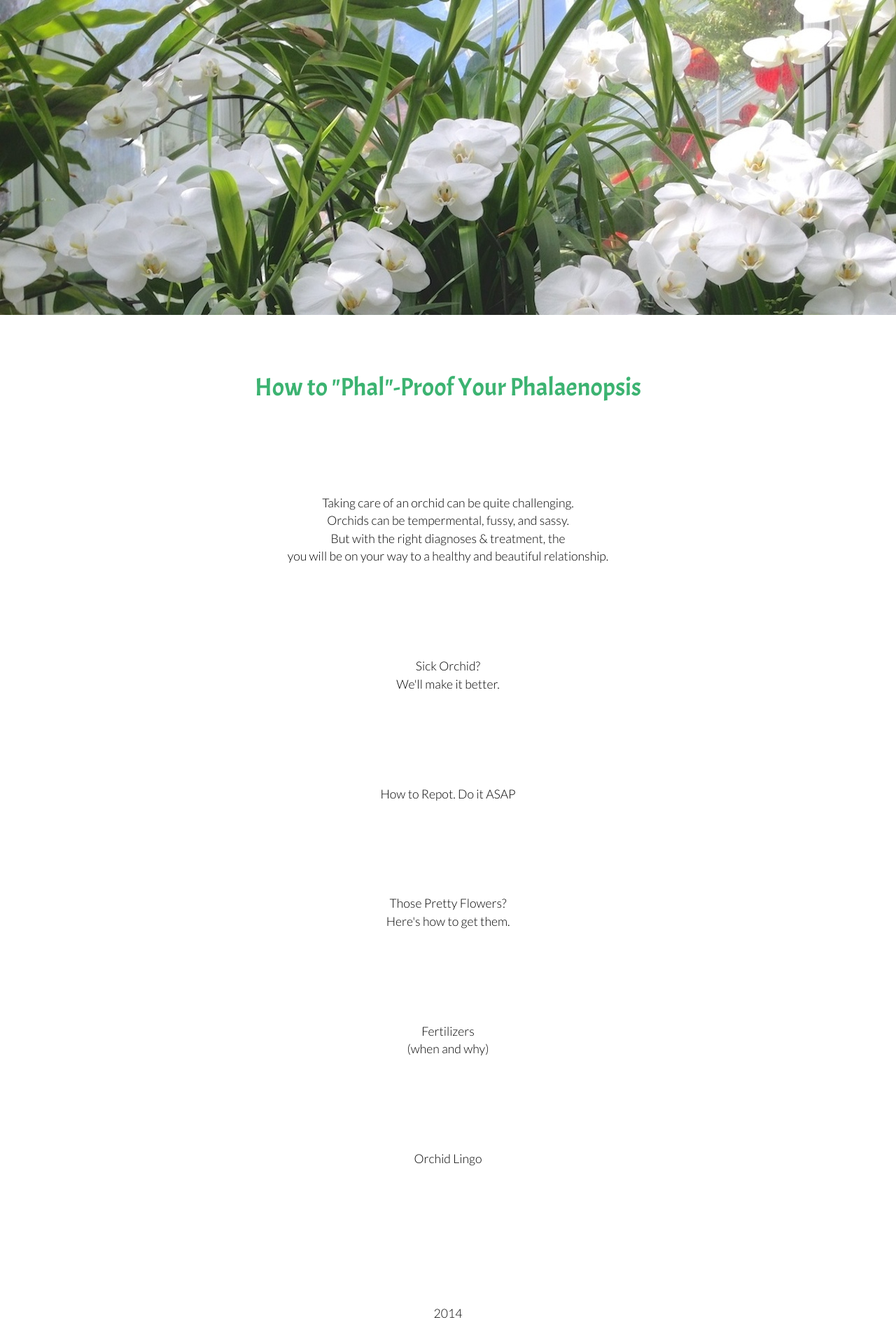
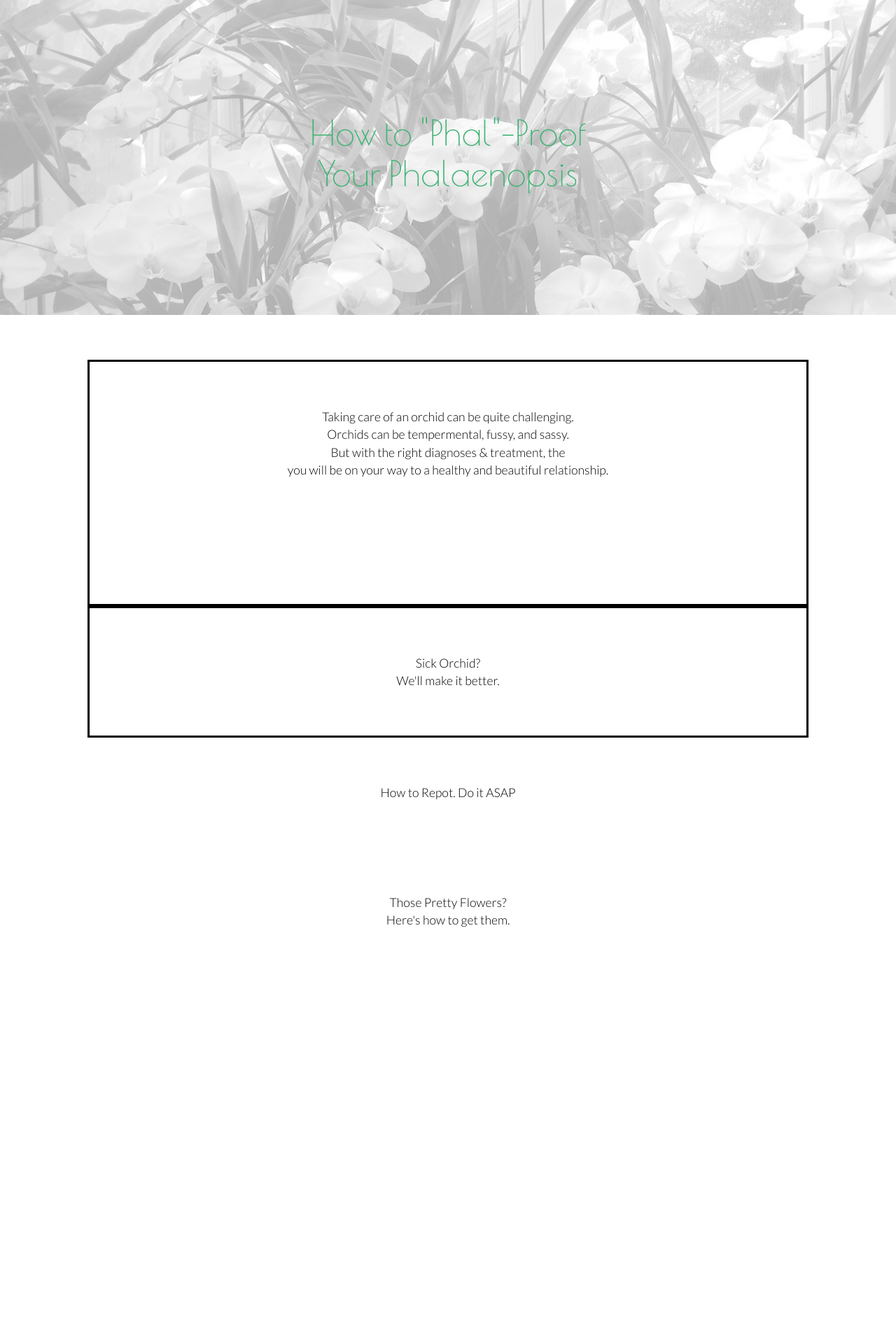
Before and after one commit to rachellee/orchidcare, a Jekyll site: the page built from index.html, in a window 1280 px wide. Shown: the top 1909 px of the page at 70% size. Built offline with Jekyll 4.4.1, drawn with Linux system fonts in a browser that asks for light colours; the list of posts is cut into pages by our own code; comment, search, counter and statistics services are not loaded.

Commit message:
updating image and header

```diff
--- a/_layouts/default.html
+++ b/_layouts/default.html
@@ -12,12 +12,14 @@
   <!--[if lt IE 9]> <script src="//html5shiv.googlecode.com/svn/trunk/html5.js" type="text/javascript"></script><![endif]-->
 </head>
 
-<div id = "orchid-image">
-  <img src="/images/img_1652copy.jpg" class="white_orchid">
-</div>
+<div class="top">
+  <div id = "orchid-image">
+    <img src="/images/img_1652copy.jpg" class="white_orchid" class="desaturate">
+  </div>
 
-<div id="main-header">
-  <header><span id="home"><a href ="/">How to "Phal"-Proof Your Phalaenopsis</a></span></header>
+  <div id="main-header">
+    <header>How to "Phal"-Proof<BR>Your Phalaenopsis</header>
+  </div>
 </div>
 
 <body>
--- a/index.css
+++ b/index.css
@@ -7,6 +7,7 @@
 @import url(http://fonts.googleapis.com/css?family=Lato:100,300,400,700,900);
 @import url(http://fonts.googleapis.com/css?family=Poiret+One);
 @import url(http://fonts.googleapis.com/css?family=Questrial|Lovers+Quarrel|Emilys+Candy|Mr+Bedfort|Butterfly+Kids|Pompiere|Lily+Script+One|Quicksand:300,400,700|Josefin+Sans:100,300,400,600,700|Life+Savers:400,700|Sevillana|Clicker+Script|Raleway:400,300,500,600,700,800,900,200,100|Delius|Ribeye+Marrow|Kranky|Sacramento|Cookie|Miltonian|Mystery+Quest|Raleway+Dots);
+@import url(http://fonts.googleapis.com/css?family=Rum+Raisin|Paytone+One|Glass+Antiqua|Clicker+Script|Purple+Purse|Spirax|Original+Surfer|Lobster+Two:400,700|Cookie|Sacramento|Norican|Chango|Cherry+Swash:400,700);
 
 body, html{
 	width: 100%;
@@ -14,20 +15,35 @@ body, html{
 	padding: 0px;
 }
 
+.top {
+	height: 450px;
+	position: relative;
+}
+
 #orchid-image {
 	width: 100%;
 	height: 450px;
 	margin: 0px;
 	padding: 0px;
+	position: absolute;
 	overflow: hidden;
+	opacity: 0.35;
+	z-index: 0;
+	filter: url(filters.svg#grayscale); /* Firefox 3.5+ */
+  filter: gray; /* IE6-9 */
+  -webkit-filter: grayscale(1); /* Google Chrome, Safari 6+ & Opera 15+ */
 }
 
 #main-header {
-	font-family: 'Acme', sans-serif;
+	font-family: 'Original Surfer', 'Poiret One', 'Acme', sans-serif;
 	color: #3cb371;
-	font-size: 36px;
+	font-size: 50px;
+	font-style: bold;
 	text-align: center;
-	padding-top: 5rem;
+	padding-top: 10rem;
+	width: 100%;
+	position: absolute;
+	z-index: 1;
 }
 
 nav {
@@ -67,23 +83,25 @@ a:hover {
 
 .intro {
 	text-align: center;
-	width: 70%;
-	border: none;
+	width: 80%;
+	height: 250px;
+	border: solid;
 	margin: auto;
 	padding: 3rem 0rem;
 }
 
 .ailments {
 	text-align: center;
-	width: 70%;
-	border: none;
+	width: 80%;
+	border: solid;
 	margin: auto;
 	padding: 3rem 0rem;
+	color: ;
 }
 
 .repotting {
 	text-align: center;
-	width: 70%;
+	width: 80%;
 	border: none;
 	margin: auto;
 	padding: 3rem 0rem;
@@ -91,7 +109,8 @@ a:hover {
 
 .flowering {
 	text-align: center;
-	width: 70%;
+	width: 80%;
+	height: 700px;
 	border: none;
 	margin: auto;
 	padding: 3rem 0rem;
@@ -99,7 +118,7 @@ a:hover {
 
 .fertilizers {
 	text-align: center;
-	width: 70%;
+	width: 80%;
 	border: none;
 	margin: auto;
 	padding: 3rem 0rem;
@@ -107,7 +126,7 @@ a:hover {
 
 .lingo {
 	text-align: center;
-	width: 70%;
+	width: 80%;
 	border: none;
 	margin: auto;
 	padding: 3rem 0rem;
```
Also changed, not shown: filters.svg (added), 1 other file.
